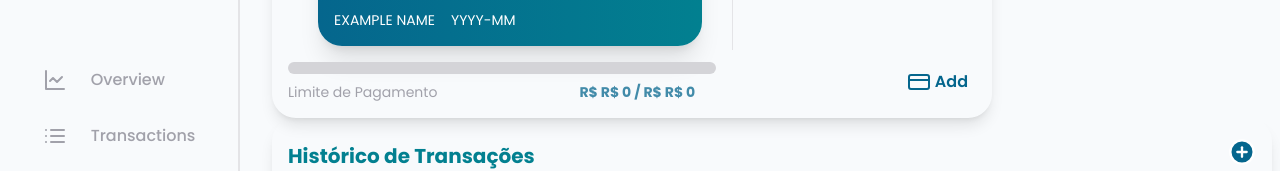
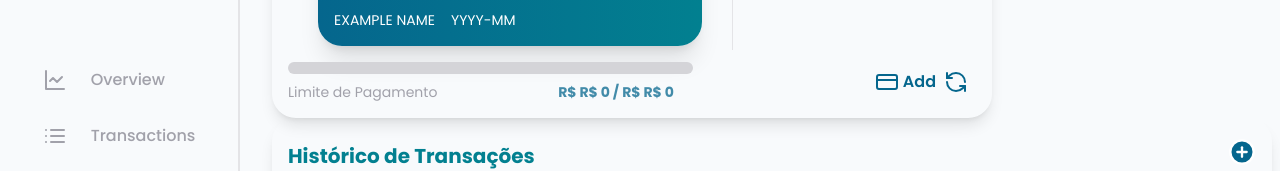
Before and after one commit to jsguillerme/finance-app, a React (Vite) app: page / in a window 1280 px wide. Shown: the part 132-303 px from the top of the page. Built offline with nearby package versions, Linux system fonts and the light colour scheme; no server answers.

Commit message:
update: subtract outcome or income in card credit success

```diff
--- a/src/components/HistoryTransactions.tsx
+++ b/src/components/HistoryTransactions.tsx
@@ -23,7 +23,7 @@ export function HistoryTransactions() {
 
   useEffect(() => {
     populateHistoryTransactions();
-  }, [modalCreateTransaction, modalAddCreditCard])
+  }, [modalCreateTransaction, modalAddCreditCard, historyTransactions])
 
   return (
     <main
@@ -59,6 +59,7 @@ export function HistoryTransactions() {
                   category_establishment={transaction.category_establishment}
                   created_at={transaction.created_at}
                   type_transaction={transaction.type_transaction}
+                  card_credit_id={transaction.card_credit_id}
                 />
               );
             })
--- a/src/components/InfoCards.tsx
+++ b/src/components/InfoCards.tsx
@@ -1,4 +1,4 @@
-import { ChevronLeft, ChevronRight, CreditCard as CardCredit } from "lucide-react";
+import { ChevronLeft, ChevronRight, CreditCard as CardCredit, RefreshCcw } from "lucide-react";
 import { CreditCard } from "./CreditCard";
 import { TitleBoard } from "./TitleBoard";
 import { useContext, useEffect, useState } from "react";
@@ -98,6 +98,7 @@ export function InfoCards() {
         </div>
 
         <div className="mr-2">
+          <div className="flex items-center justify-center gap-2">
             <button
               className="flex items-center gap-1 hover:brightness-150"
               title="Adicionar um cartão de crédito"
@@ -106,6 +107,15 @@ export function InfoCards() {
               <CardCredit color="#05668d" />
               <p className="text-primary-text font-semibold">Add</p>
             </button>
+
+            <button
+              className="flex items-center gap-1 hover:brightness-150"
+              title="Atualizar as informações do cartão de crédito"
+              onClick={populateCreditCards}
+            >
+              <RefreshCcw color="#05668d" />
+            </button>
+          </div>
         </div>
         {modalAddCreditCard && <AddCreditCard />}
       </div>
--- a/src/components/Transaction.tsx
+++ b/src/components/Transaction.tsx
@@ -1,17 +1,36 @@
 import { LineChart, Trash } from "lucide-react";
 import { ITransaction } from "../interface/ITransaction";
 import { TransactionClass } from "../helpers/Transactions";
+import { CardCreditClass } from "../helpers/CardCredit";
 
-export function Transaction({ establishment_name, category_establishment, created_at, spent_value, type_transaction, id }: ITransaction) {
+export function Transaction({ establishment_name, category_establishment, created_at, spent_value, type_transaction, id, card_credit_id }: ITransaction) {
+
   async function deleteTransactionById(id: string) {
     if (id == 'null') {
       return;
     }
 
+    if (!card_credit_id) {
+      return;
+    }
+
     if (window.confirm("Você tem certeza que deseja remover essa transação?")) {
       await TransactionClass.deleteTransactionById(id);
+
+      if (type_transaction === "income") {
+        const payload = {
+          new_spent: "-" + spent_value
+        }
+
+        await CardCreditClass.CardUpdateNewIncome(card_credit_id, payload)
+      } else if (type_transaction === "outcome") {
+        const payload = {
+          new_spent: "-" + spent_value
+        }
+
+        await CardCreditClass.CardUpdateNewOutcome(card_credit_id, payload)
+      }
     }
-
   }
 
   return (
```
Lines whose indentation alone changed are shown as unchanged.
